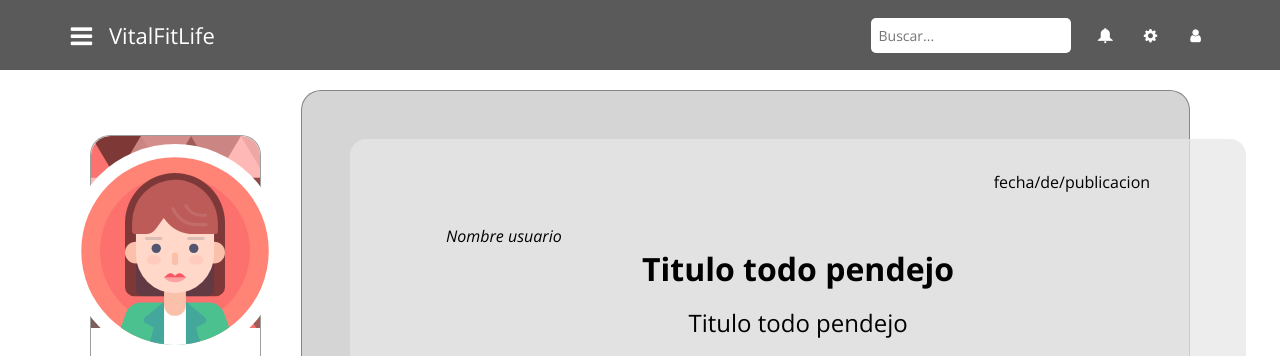
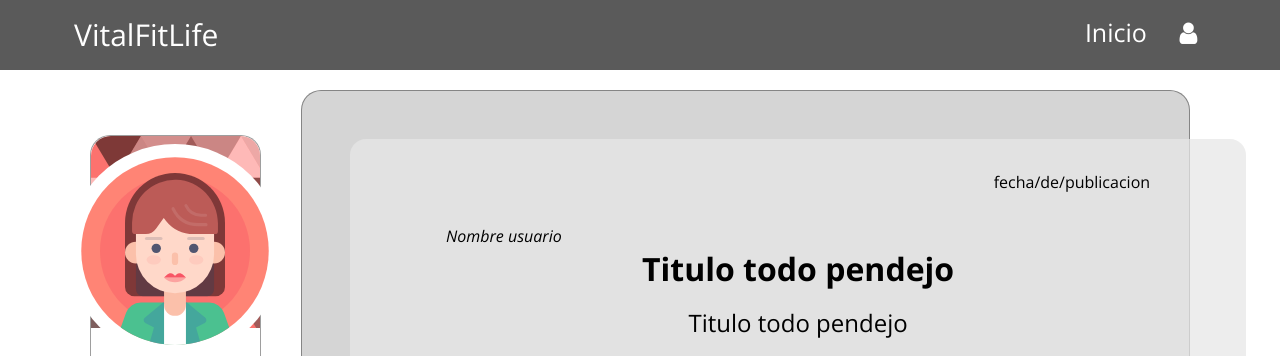
Before and after one commit to CarlosManuelEusebioAlejo/proyecto_integrador_2, a PHP site: page /interfaceAdmin.html in a window 1280 px wide. Shown: the top 356 px of the page. Run offline with PHP 8.4, Linux system fonts and the light colour scheme.

Commit message:
Diseño de interface listo, procedo a botones

```diff
--- a/proyecto_integrador_2.0/interfaceAdmin/css/style.css
+++ b/proyecto_integrador_2.0/interfaceAdmin/css/style.css
@@ -61,7 +61,7 @@ body{
 .logo h1{
     color: white;
     font-weight: 400;
-    font-size: 22px;
+    font-size: 30px;
     margin-left: 10px;
 }
 .container .menu{
@@ -76,7 +76,7 @@ body{
     color: white;
     transition: all 0.3s ease;
     border-bottom: 2px solid transparent;
-    font-size: 15px;
+    font-size: 25px;
 }
 .container .menu a:hover{
     border-bottom: 2px solid #c7c7c7;
--- a/proyecto_integrador_2.0/interfaceAdmin/interfaceAdmin.html
+++ b/proyecto_integrador_2.0/interfaceAdmin/interfaceAdmin.html
@@ -12,15 +12,15 @@
     <header class="header">
         <div class="container">
         <div class="btn-menu">
-            <label for="btn-menu" class="icon-menu"></label>
+            <!-- <label for="btn-menu" class="icon-menu"></label> -->
         </div>
             <div class="logo">
                 <h1>VitalFitLife</h1>
             </div>
             <nav class="menu">
-                <input type="text" class="search-box" placeholder="Buscar...">
-                <a href="#" class="icon-bell"></a>
-                <a href="#" class="icon-cog"></a>
+                <!-- <input type="text" class="search-box" placeholder="Buscar..."> -->
+                <!-- <a href="#" class="icon-bell"></a> -->
+                <a href="#">Inicio</a>
                 <a href="#" class="icon-user"></a>
             </nav>
 
```
